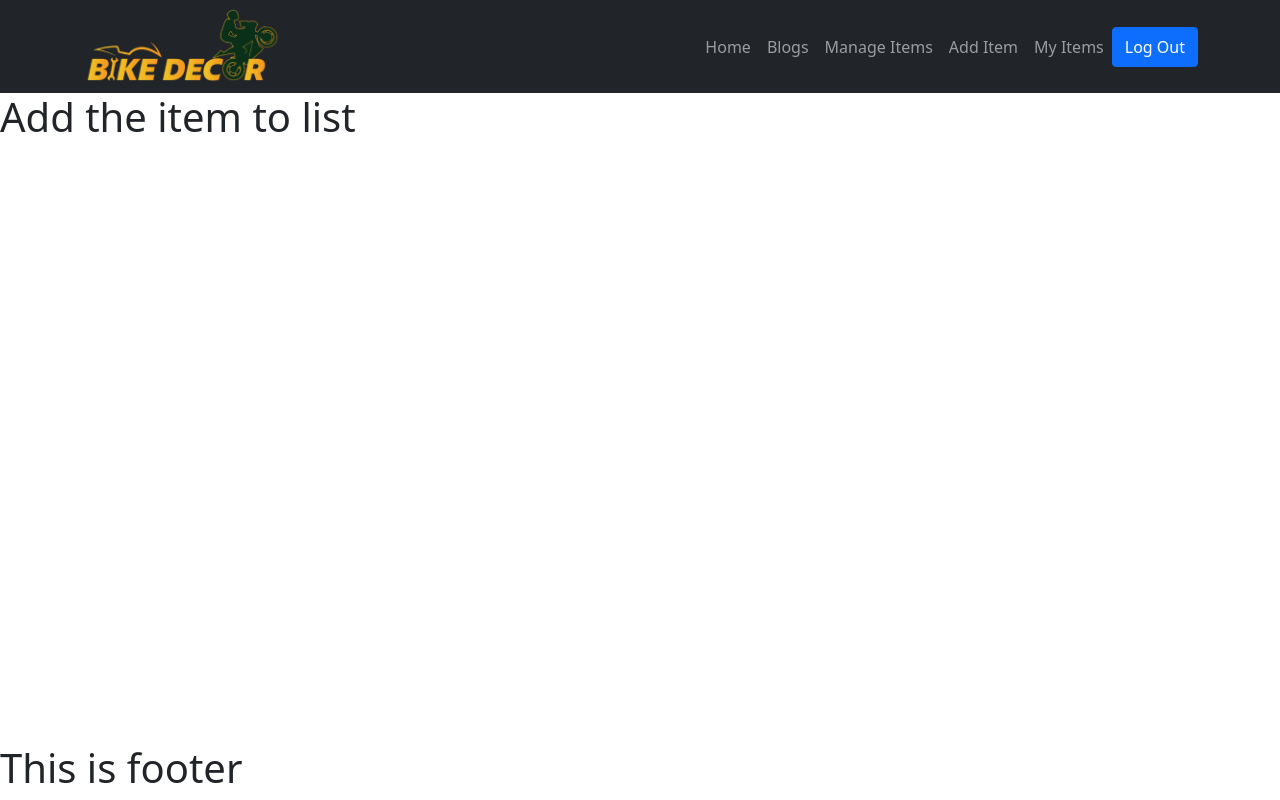
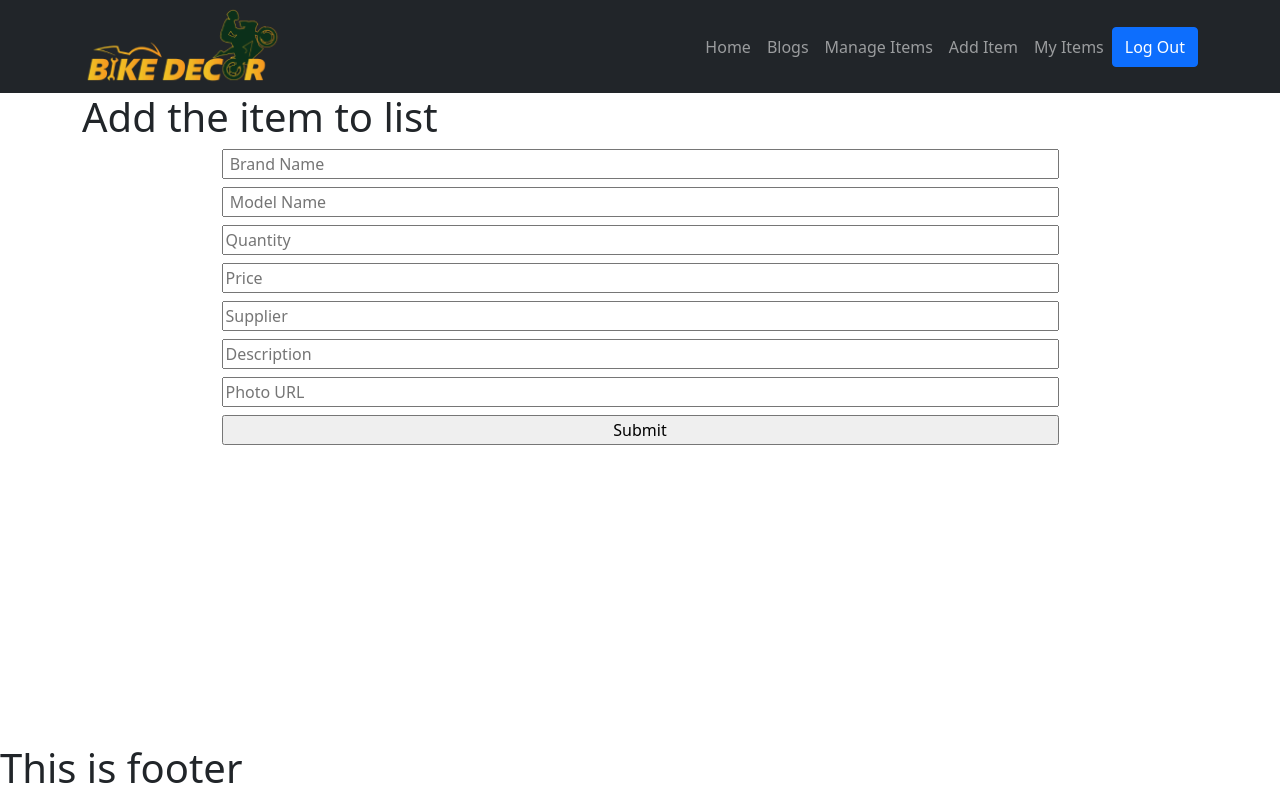
Before and after one commit to muhammad-jiku/jikmunn-bike-inventory-client-side, a React (Create React App) app: page /additem in a window 1280 px wide. Built offline with nearby package versions, Linux system fonts and the light colour scheme; no server answers; sample sign-in values are in the browser's storage.

Commit message:
add inventory section added and modified

```diff
--- a/package.json
+++ b/package.json
@@ -16,6 +16,7 @@
     "react-bootstrap": "^2.3.1",
     "react-dom": "^18.1.0",
     "react-firebase-hooks": "^5.0.3",
+    "react-hook-form": "^7.30.0",
     "react-router-dom": "6",
     "react-scripts": "5.0.1",
     "react-toastify": "^9.0.0",
--- a/src/Pages/Authentication/RequiredAuth/RequiredAuth.js
+++ b/src/Pages/Authentication/RequiredAuth/RequiredAuth.js
@@ -44,7 +44,10 @@ const RequiredAuth = ({ children }) => {
     return <Navigate to="/login" state={{ from: location }} replace />;
   }
 
-  if (!user?.emailVerified) {
+  if (
+    user?.providerData[0]?.providerId === 'password' &&
+    !user?.emailVerified
+  ) {
     return (
       <div>
         <h3 className="text-danger">Your email is not verified</h3>
--- a/src/Pages/BikeInventories/BikeInventoryDetails/BikeInventoryDetails.js
+++ b/src/Pages/BikeInventories/BikeInventoryDetails/BikeInventoryDetails.js
@@ -33,10 +33,10 @@ const BikeInventoryDetails = () => {
       .then((res) => res.json())
       .then((data) => {
         console.log(data);
-        setBikeInventoryDetails({
-          ...data,
-          quantity: quantity,
-        });
+        // setBikeInventoryDetails({
+        //   ...data,
+        //   quantity: quantity,
+        // });
         alert('delivered successfully');
       })
       .catch((err) => console.log(err));
@@ -47,13 +47,13 @@ const BikeInventoryDetails = () => {
 
     let quantity = bikeInventoryDetails?.quantity;
     const addQuantity = parseInt(e.target.quantity.value);
-    // console.log(quantity);
+
     if (addQuantity > 0) {
       quantity = parseInt(quantity) + addQuantity;
       const updatedInventory = { quantity };
-      // console.log(updatedInventory);
+
       const url = `http://localhost:5000/bikeinventory/${manageinventoryId}`;
-      // console.log(url);
+
       fetch(url, {
         method: 'PUT',
         headers: {
--- a/src/Pages/Home/BikeInventoryForHomePage/BikeInventoryForHomePage.js
+++ b/src/Pages/Home/BikeInventoryForHomePage/BikeInventoryForHomePage.js
@@ -1,8 +1,10 @@
 import React, { useEffect, useState } from 'react';
 import { Button, Container, Row } from 'react-bootstrap';
+import { useNavigate } from 'react-router-dom';
 import BikeInventory from '../../BikeInventories/BikeInventory/BikeInventory';
 
 const BikeInventoryForHomePage = () => {
+  const navigate = useNavigate();
   const [bikeInventory, setBikeInventory] = useState([]);
 
   useEffect(() => {
@@ -18,7 +20,9 @@ const BikeInventoryForHomePage = () => {
           <BikeInventory key={bInventory?._id} bInventory={bInventory} />
         ))}
       </Row>
-      <Button className="ms-auto">Manage Inventories</Button>
+      <Button onClick={() => navigate('/manageinventories')}>
+        Manage Inventories
+      </Button>
     </Container>
   );
 };
--- a/src/Pages/Items/AddItem/AddItem.js
+++ b/src/Pages/Items/AddItem/AddItem.js
@@ -1,10 +1,69 @@
 import React from 'react';
+import { Container } from 'react-bootstrap';
+import { useForm } from 'react-hook-form';
 
 const AddItem = () => {
+  const { register, handleSubmit } = useForm();
+  const onSubmit = (data) => {
+    console.log(data);
+    const url = `http://localhost:5000/bikeinventory`;
+    fetch(url, {
+      method: 'POST',
+      headers: {
+        'content-type': 'application/json',
+      },
+      body: JSON.stringify(data),
+    })
+      .then((res) => res.json())
+      .then((result) => console.log(result))
+      .catch((err) => console.log(err));
+  };
   return (
-    <div>
+    <Container>
       <h1>Add the item to list</h1>
-    </div>
+      <div className="w-75 mx-auto">
+        <form onSubmit={handleSubmit(onSubmit)} className="d-flex flex-column">
+          <input
+            className="mb-2"
+            placeholder=" Brand Name"
+            {...register('brand', { required: true, maxLength: 20 })}
+          />
+          <input
+            className="mb-2"
+            placeholder=" Model Name"
+            {...register('name', { required: true, maxLength: 20 })}
+          />
+          <input
+            className="mb-2"
+            placeholder="Quantity"
+            type="number"
+            {...register('quantity', { required: true, min: 1 })}
+          />
+          <input
+            className="mb-2"
+            placeholder="Price"
+            type="number"
+            {...register('price', { required: true })}
+          />
+          <input
+            className="mb-2"
+            placeholder="Supplier"
+            {...register('supplier', { required: true })}
+          />
+          <input
+            className="mb-2"
+            placeholder="Description"
+            {...register('description', { required: true })}
+          />
+          <input
+            className="mb-2"
+            placeholder="Photo URL"
+            {...register('image', { required: true })}
+          />
+          <input className="mb-2" type="submit" />
+        </form>
+      </div>
+    </Container>
   );
 };
 
```
Also changed, not shown: 1 other file (tests, documents, lock files or other folders).
